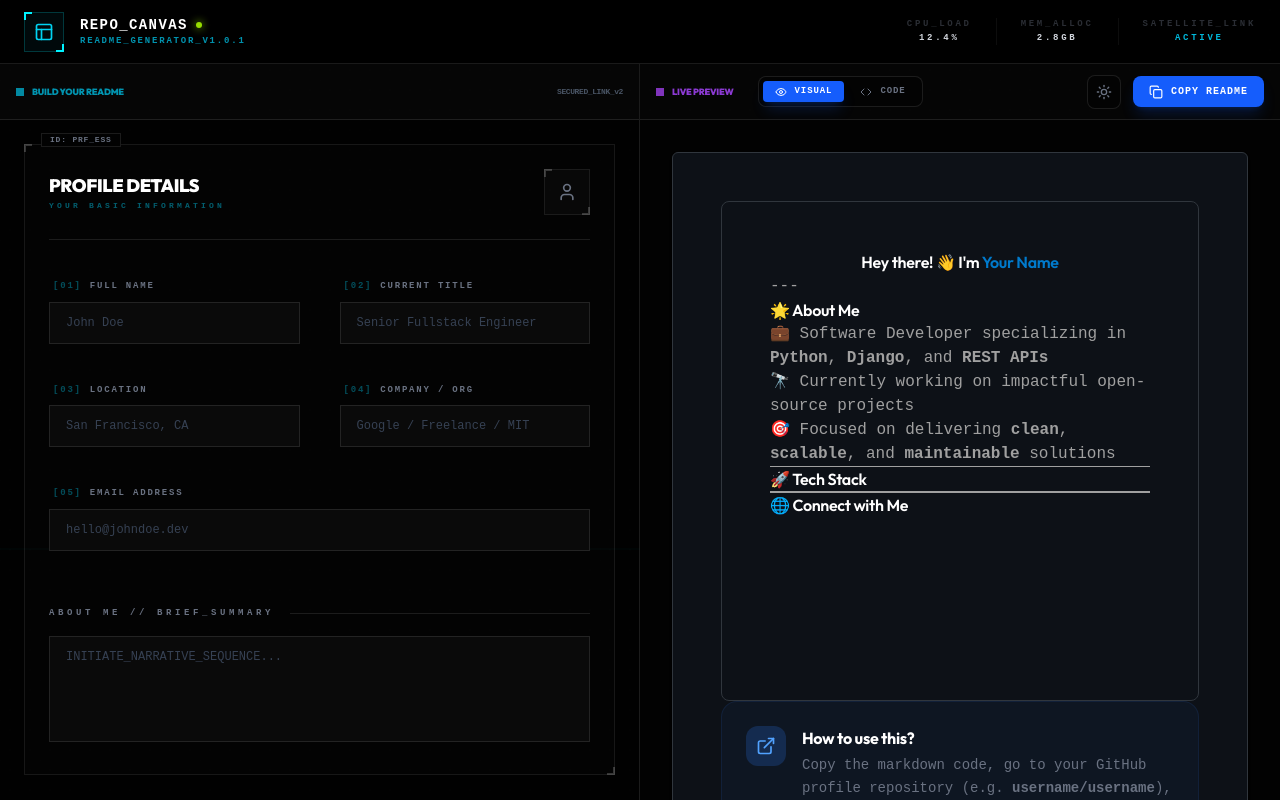
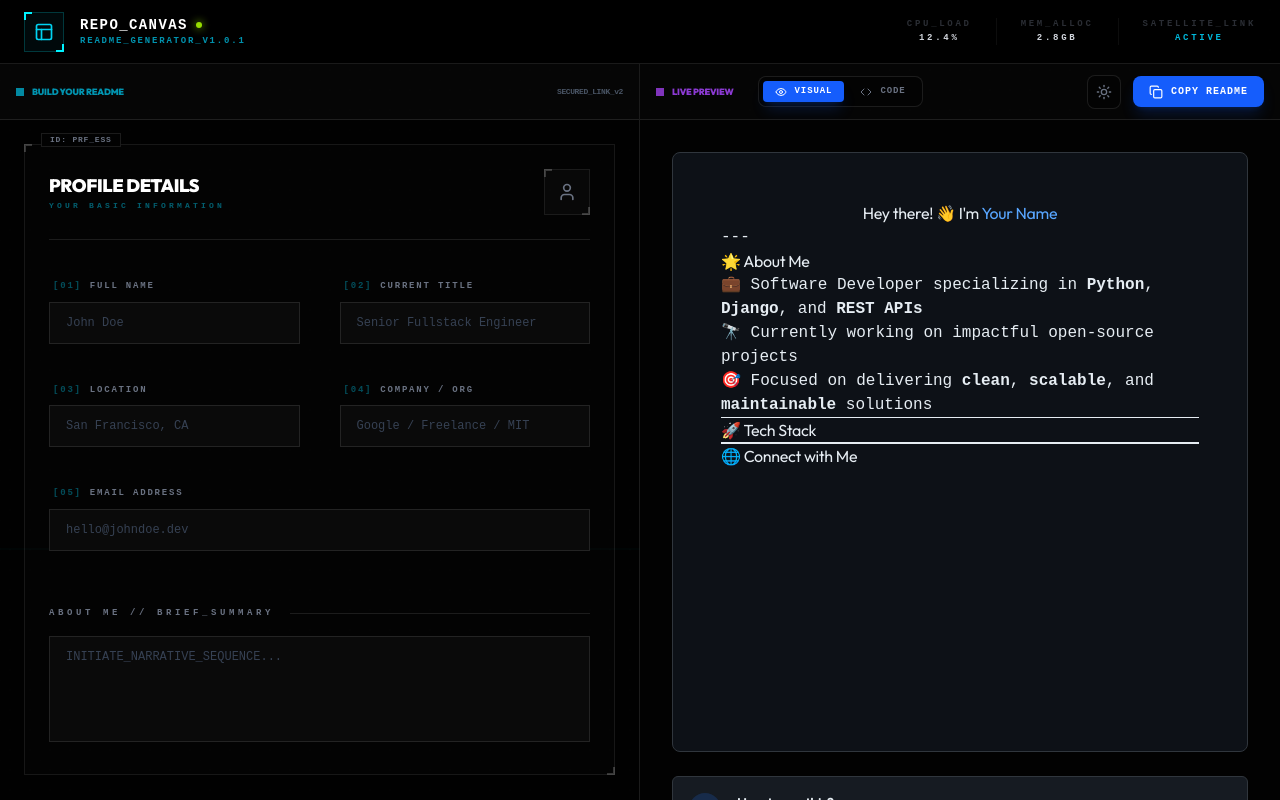
Before and after one commit to SaumiliHaldar/RepoCanvas, a React (Vite) app: page / in a window 1280 px wide. Built offline with nearby package versions, Linux system fonts and the light colour scheme.

Commit message:
improved UI components and enhance markdown generation

```diff
--- a/src/App.tsx
+++ b/src/App.tsx
@@ -108,9 +108,7 @@ function App() {
         </div>
 
         <div className="flex-1 overflow-y-auto custom-scrollbar p-8 bg-[#020202]">
-          <div className="max-w-3xl mx-auto bg-[#0d1117] p-12 min-h-full border border-[#30363d] rounded-md shadow-sm">
-            <LivePreview viewMode={viewMode} />
-          </div>
+          <LivePreview viewMode={viewMode} />
         </div>
       </div>
     </MainLayout>
--- a/src/components/editor/ExtraSection.tsx
+++ b/src/components/editor/ExtraSection.tsx
@@ -16,7 +16,7 @@ const ExtraSection: React.FC = () => {
           <h3 className="text-lg font-black text-white tracking-[0.2em] uppercase">Customizations</h3>
           <p className="text-[8px] text-cyan-500/50 uppercase tracking-[0.4em] font-bold">Additional profile features</p>
         </div>
-        <div className="p-3 tech-border bg-white/[0.02] text-gray-500">
+        <div className="p-3 tech-border bg-white/2 text-gray-500">
           <Sparkles className="w-5 h-5" />
         </div>
       </div>
@@ -60,7 +60,7 @@ const ExtraSection: React.FC = () => {
           </div>
         </div>
 
-        <div className="h-[1px] w-full bg-white/5" />
+        <div className="h-px w-full bg-white/5" />
 
         {/* Contribution Games */}
         <div className="space-y-6">
@@ -69,7 +69,7 @@ const ExtraSection: React.FC = () => {
             <label className="text-[9px] font-black text-gray-500 uppercase tracking-[0.4em] font-mono whitespace-nowrap">
               Interactive Games
             </label>
-            <div className="h-[1px] flex-1 bg-white/5" />
+            <div className="h-px flex-1 bg-white/5" />
           </div>
 
           <div className="grid grid-cols-1 gap-4">
@@ -81,7 +81,7 @@ const ExtraSection: React.FC = () => {
               //@ts-ignore
               const active = statsConfig[game.id];
               return (
-                <div key={game.id} className="tech-border bg-[#0a0a0a] p-4 flex flex-col sm:flex-row items-center justify-between gap-4 transition-all duration-300 hover:bg-white/[0.01]">
+                <div key={game.id} className="tech-border bg-[#0a0a0a] p-4 flex flex-col sm:flex-row items-center justify-between gap-4 transition-all duration-300 hover:bg-white/1">
                   <div className="flex items-center gap-4">
                     <div className={`p-2 tech-border ${active ? 'bg-cyan-500/10 text-cyan-400' : 'bg-white/5 text-gray-600'}`}>
                       <game.icon className="w-4 h-4" />
--- a/src/components/editor/SkillsSection.tsx
+++ b/src/components/editor/SkillsSection.tsx
@@ -70,7 +70,7 @@ const SkillsSection: React.FC = () => {
                 <h3 className="text-[10px] font-black text-gray-500 uppercase tracking-[0.4em] font-mono">
                   {category} <span className="text-gray-700 ml-2">// COUNT: {filteredSkills.length}</span>
                 </h3>
-                <div className="h-[1px] flex-1 bg-white/5" />
+                <div className="h-px flex-1 bg-white/5" />
               </div>
 
               <div className="flex flex-wrap gap-4">
@@ -83,7 +83,7 @@ const SkillsSection: React.FC = () => {
                       className={`relative px-4 py-2.5 flex items-center gap-3 transition-all duration-300 border font-mono text-[10px] uppercase tracking-wider ${
                         active
                           ? 'bg-cyan-500/10 border-cyan-500/50 text-white shadow-[0_0_20px_rgba(6,182,212,0.15)]'
-                          : 'bg-white/[0.02] border-white/5 text-gray-500 hover:border-white/20 hover:text-gray-300'
+                          : 'bg-white/2 border-white/5 text-gray-500 hover:border-white/20 hover:text-gray-300'
                       }`}
                     >
                       {active && <div className="absolute top-0 left-0 w-1 h-1 bg-cyan-500" />}
--- a/src/components/preview/LivePreview.tsx
+++ b/src/components/preview/LivePreview.tsx
@@ -13,14 +13,26 @@ interface LivePreviewProps {
 const LivePreview: React.FC<LivePreviewProps> = ({ viewMode }) => {
   const state = useStore();
   const markdown = generateMarkdown(state);
+  const isDark = state.githubTheme === 'dark';
 
   return (
-    <div className="animate-in fade-in duration-500">
-      {/* Content Area */}
-      <div className="relative">
-        <div className={`relative min-h-[500px] w-full bg-[#0d1117] border border-[#30363d] rounded-lg overflow-hidden ${state.githubTheme === 'light' ? 'bg-white' : 'bg-[#0d1117]'}`}>
+    <div className="animate-in fade-in duration-500 max-w-4xl mx-auto space-y-6">
+      <div className={`
+        relative min-h-[600px] w-full border rounded-lg overflow-hidden transition-colors duration-200
+        ${isDark
+          ? 'bg-[#0d1117] border-[#30363d] text-[#e6edf3]'
+          : 'bg-white border-[#d0d7de] text-[#1f2328]'
+        }
+      `}>
         {viewMode === 'visual' ? (
-            <div className={`p-8 md:p-12 prose prose-invert max-w-none prose-img:rounded-lg prose-headings:border-b prose-headings:pb-2 prose-headings:border-white/10 ${state.githubTheme === 'light' ? 'prose-slate !text-black prose-headings:!text-black prose-a:!text-blue-600' : ''}`}>
+          <div className={`p-8 md:p-12 prose max-w-none transition-colors duration-200
+            ${isDark
+              ? 'prose-invert prose-headings:text-[#e6edf3] prose-p:text-[#e6edf3]/90 prose-a:text-[#2f81f7] prose-hr:border-[#30363d] prose-strong:text-[#e6edf3] prose-li:text-[#e6edf3]/90'
+              : 'prose-slate prose-headings:text-[#1f2328] prose-p:text-[#1f2328] prose-a:text-[#0969da] prose-hr:border-[#d0d7de] prose-strong:text-[#1f2328] prose-li:text-[#1f2328]'
+            }
+            prose-headings:border-b prose-headings:pb-2 prose-headings:font-semibold
+            prose-p:leading-relaxed prose-img:rounded-md
+          `}>
             <ReactMarkdown
               rehypePlugins={[rehypeRaw]}
               remarkPlugins={[remarkGfm]}
@@ -29,27 +41,34 @@ const LivePreview: React.FC<LivePreviewProps> = ({ viewMode }) => {
             </ReactMarkdown>
           </div>
         ) : (
-            <div className="p-0 flex flex-col h-full bg-[#0d1117]">
-              <div className="flex items-center gap-2 px-6 py-4 bg-black/40 border-b border-white/5">
-                <Terminal className="w-4 h-4 text-blue-400" />
-                <span className="text-xs font-mono text-gray-500 uppercase tracking-widest">README.md</span>
+          <div className="flex flex-col h-full bg-[#0d1117]">
+            <div className="flex items-center gap-2 px-6 py-4 bg-[#161b22] border-b border-[#30363d]">
+              <Terminal className="w-4 h-4 text-[#7d8590]" />
+              <span className="text-xs font-mono text-[#7d8590] uppercase tracking-widest font-bold">README.md</span>
             </div>
-              <pre className="p-8 text-sm font-mono text-gray-300 overflow-x-auto leading-relaxed h-[calc(100vh-300px)] custom-scrollbar selection:bg-blue-500/30">
+            <pre className="p-8 text-sm font-mono text-[#e6edf3] overflow-x-auto leading-relaxed h-[calc(100vh-350px)] whitespace-pre-wrap selection:bg-[#388bfd]/30">
               {markdown}
             </pre>
           </div>
         )}
       </div>
-      </div>
 
-      {/* Help Note */}
-      <div className="p-6 rounded-2xl bg-blue-500/5 border border-blue-500/10 flex gap-4">
-        <div className="w-10 h-10 rounded-xl bg-blue-500/20 flex items-center justify-center shrink-0">
-          <ExternalLink className="w-5 h-5 text-blue-400" />
+      {/* Help Note - Styled as a GitHub callout/alert style */}
+      <div className={`p-4 rounded-md border flex gap-4 transition-colors duration-200 ${
+        isDark
+          ? 'bg-[#161b22] border-[#30363d]'
+          : 'bg-[#f6f8fa] border-[#d0d7de]'
+      }`}>
+        <div className={`w-8 h-8 rounded-full flex items-center justify-center shrink-0 ${
+          isDark ? 'bg-[#1f6feb]/20' : 'bg-[#afcfef]'
+        }`}>
+          <ExternalLink className={`w-4 h-4 ${isDark ? 'text-[#58a6ff]' : 'text-[#0969da]'}`} />
         </div>
         <div>
-          <h4 className="font-bold text-white mb-1">How to use this?</h4>
-          <p className="text-sm text-gray-500 leading-relaxed">
+          <h4 className={`text-sm font-semibold mb-1 ${isDark ? 'text-[#e6edf3]' : 'text-[#1f2328]'}`}>
+            How to use this?
+          </h4>
+          <p className={`text-xs leading-relaxed ${isDark ? 'text-[#8b949e]' : 'text-[#636c76]'}`}>
             Copy the markdown code, go to your GitHub profile repository (e.g. <b>username/username</b>), and paste it into the <b>README.md</b> file. Your profile will be instantly updated!
           </p>
         </div>
--- a/src/index.css
+++ b/src/index.css
@@ -143,15 +143,3 @@ body {
 .custom-scrollbar::-webkit-scrollbar-thumb:hover {
   background: rgba(255, 255, 255, 0.1);
 }
-
-/* Prose overrides */
-.prose {
-  color: #a0a0a0 !important;
-}
-
-.prose h1,
-.prose h2,
-.prose h3 {
-  color: #fff !important;
-  font-weight: 600 !important;
-}
--- a/src/utils/markdownGenerator.ts
+++ b/src/utils/markdownGenerator.ts
@@ -22,7 +22,7 @@ export const generateMarkdown = (state: AppState): string => {
 
   switch (templateId) {
     case 'nexus-pro':
-      return generateNexusProTemplate(userInfo, socials, categoricalSkills, aboutMe, featuredProject, funFact, bannerUrl, statsConfig, themes);
+      return generateNexusProTemplate(userInfo, socials, categoricalSkills, aboutMe, featuredProject, funFact, bannerUrl, statsConfig, themes, githubTheme);
     case 'tech-grid':
       return generateTechGridTemplate(userInfo, socials, categoricalSkills, bannerUrl, statsConfig, themes);
     case 'stats-pro':
@@ -206,10 +206,13 @@ const generateNexusProTemplate = (
   funFact: string,
   bannerUrl: string,
   config: any,
-  themes: ReturnType<typeof resolveThemes>
+  themes: ReturnType<typeof resolveThemes>,
+  githubTheme: 'dark' | 'light'
 ) => {
   let md = getBannerSection(bannerUrl);
-  md += `<h1 align="center">\n  Hey there! 👋 I'm <span style="color:#007acc;">${userInfo.name || 'Your Name'}</span>\n</h1>\n`;
+  const nameColor = githubTheme === 'dark' ? '#58a6ff' : '#0969da';
+  const textColor = githubTheme === 'dark' ? '#e6edf3' : '#1f2328';
+  md += `<h1 align="center" style="color:${textColor};">\n  Hey there! 👋 I'm <span style="color:${nameColor};">${userInfo.name || 'Your Name'}</span>\n</h1>\n`;
   if (userInfo.title) md += `<h3 align="center">\n  🚀 ${userInfo.title}\n</h3>\n\n`;
 
   if (config.showViews && socials.github) {
```
Lines whose indentation alone changed are shown as unchanged.
